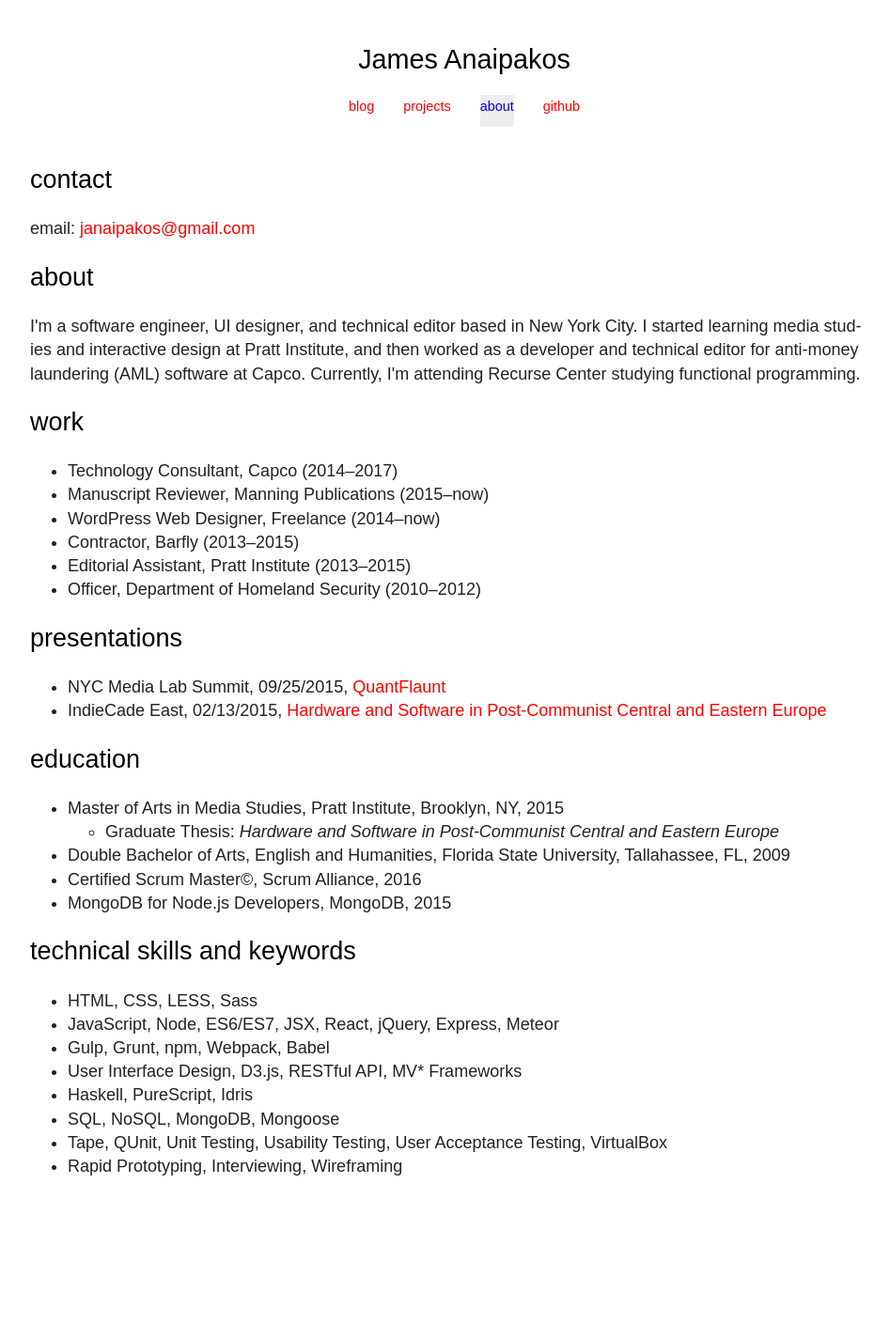
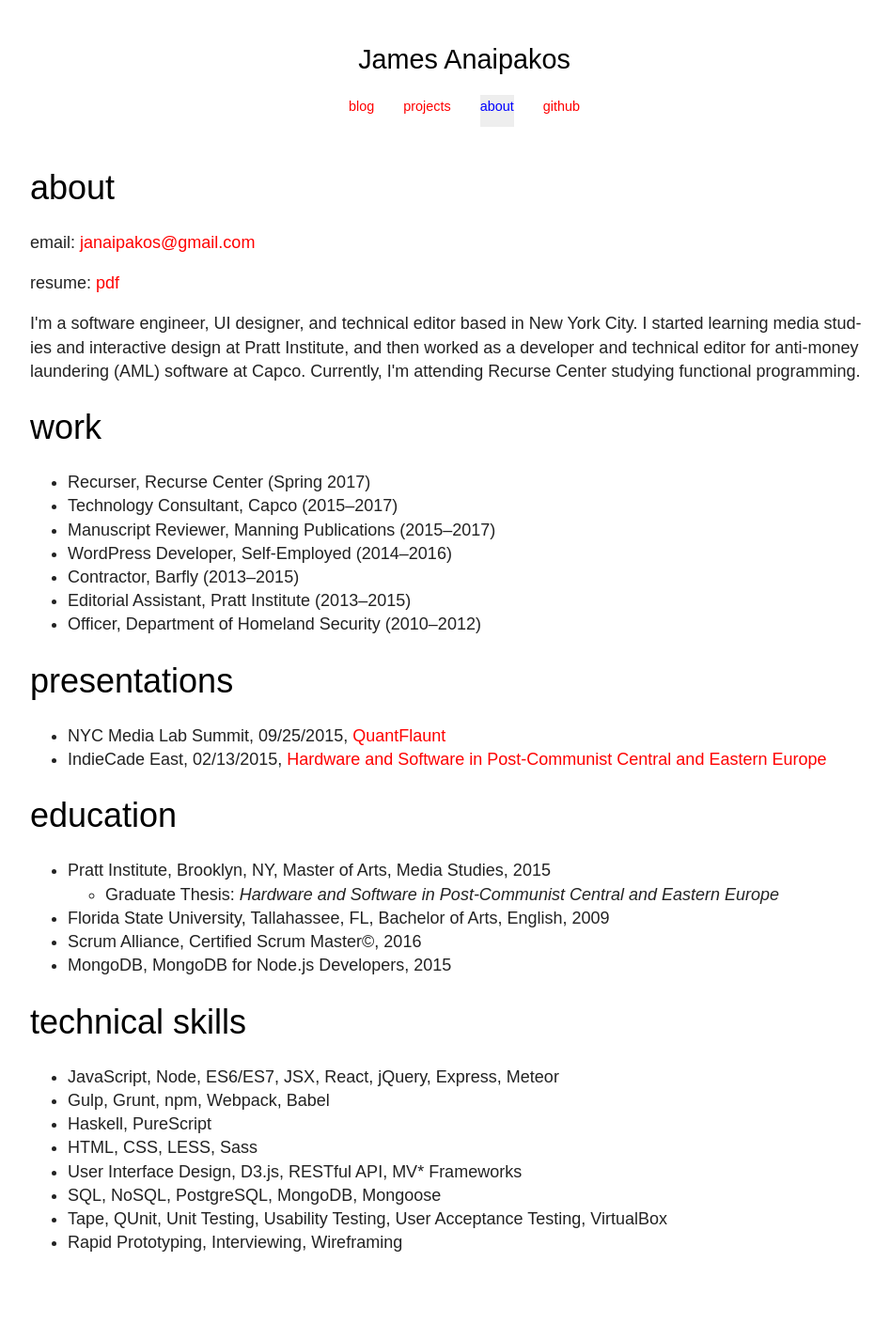
Before and after one commit to janaipakos/janaipakos.github.io, a Jekyll site: the page built from about.md, in a window 1280 px wide. Shown: the whole page at 94% size, without its empty margins (146-1093 px from the left). Built offline with Jekyll 4.4.1, drawn with Linux system fonts in a browser that asks for light colours; before the commit the page ends 1344 px from its top, so only the background shows below that.

Commit message:
Update About and Resume

```diff
--- a/about.md
+++ b/about.md
@@ -6,20 +6,23 @@ active: about
     <div class="container flex">
         <div class="column-main tile">
             <div>
-<section>
-        <h1>contact</h1>
-        <div>
-       <p>email: <a href="mailto:janaipakos@gmail.com" class="link" title="Open email window">janaipakos@gmail.com</a><p>
+
 <div>
 <h1>about</h1>
+    <p>email:
+        <a href="mailto:janaipakos@gmail.com" class="link" title="Open email window">janaipakos@gmail.com</a><p>
+    <p>resume:
+        <a href="./resumes/james_anaipakos_cv_dev.pdf" class="link" title="pdf resume">pdf</a>
+    </p>
     <p>I'm a software engineer, UI designer, and technical editor based in New York City. I started learning media studies and interactive design at Pratt Institute, and then worked as a developer and technical editor for anti-money laundering (AML) software at Capco. Currently, I'm attending Recurse Center studying functional programming.</p>
     <div>
 
 <h1>work</h1>
     <ul>
-        <li>Technology Consultant, Capco (2014–2017)</li>
-        <li>Manuscript Reviewer, Manning Publications (2015–now)</li>
-        <li>WordPress Web Designer, Freelance (2014–now)</li>
+        <li>Recurser, Recurse Center (Spring 2017)</li>
+        <li>Technology Consultant, Capco (2015–2017)</li>
+        <li>Manuscript Reviewer, Manning Publications (2015–2017)</li>
+        <li>WordPress Developer, Self-Employed (2014–2016)</li>
         <li>Contractor, Barfly (2013–2015)</li>
         <li>Editorial Assistant, Pratt Institute (2013–2015)</li>
         <li>Officer, Department of Homeland Security (2010–2012)</li>
@@ -33,21 +36,21 @@ active: about
 
 <h1>education</h1>
     <ul>
-        <li>Master of Arts in Media Studies, Pratt Institute, Brooklyn, NY, 2015</li>
+        <li>Pratt Institute, Brooklyn, NY, Master of Arts, Media Studies, 2015</li>
         <ul><li>Graduate Thesis: <em>Hardware and Software in Post-Communist Central and Eastern Europe</em></li></ul>
-        <li>Double Bachelor of Arts, English and Humanities, Florida State University, Tallahassee, FL, 2009</li>
-         <li>Certified Scrum Master©, Scrum Alliance, 2016</li>
-        <li>MongoDB for Node.js Developers, MongoDB, 2015</li>
+        <li>Florida State University, Tallahassee, FL, Bachelor of Arts, English, 2009</li>
+         <li>Scrum Alliance, Certified Scrum Master©, 2016</li>
+        <li>MongoDB, MongoDB for Node.js Developers, 2015</li>
     </ul>
 
-<h1>technical skills and keywords</h1>
+<h1>technical skills</h1>
     <ul>
-        <li>HTML, CSS, LESS, Sass</li>
         <li>JavaScript, Node, ES6/ES7, JSX, React, jQuery, Express, Meteor</li>
         <li>Gulp, Grunt, npm, Webpack, Babel</li>
+        <li>Haskell, PureScript</li>
+        <li>HTML, CSS, LESS, Sass</li>
         <li>User Interface Design, D3.js, RESTful API, MV* Frameworks</li>
-        <li>Haskell, PureScript, Idris</li>
-        <li>SQL, NoSQL, MongoDB, Mongoose</li>
+        <li>SQL, NoSQL, PostgreSQL, MongoDB, Mongoose</li>
         <li>Tape, QUnit, Unit Testing, Usability Testing, User Acceptance Testing, VirtualBox</li>
         <li>Rapid Prototyping, Interviewing, Wireframing</li>
     </ul>
```
Also changed, not shown: 2 other files.
